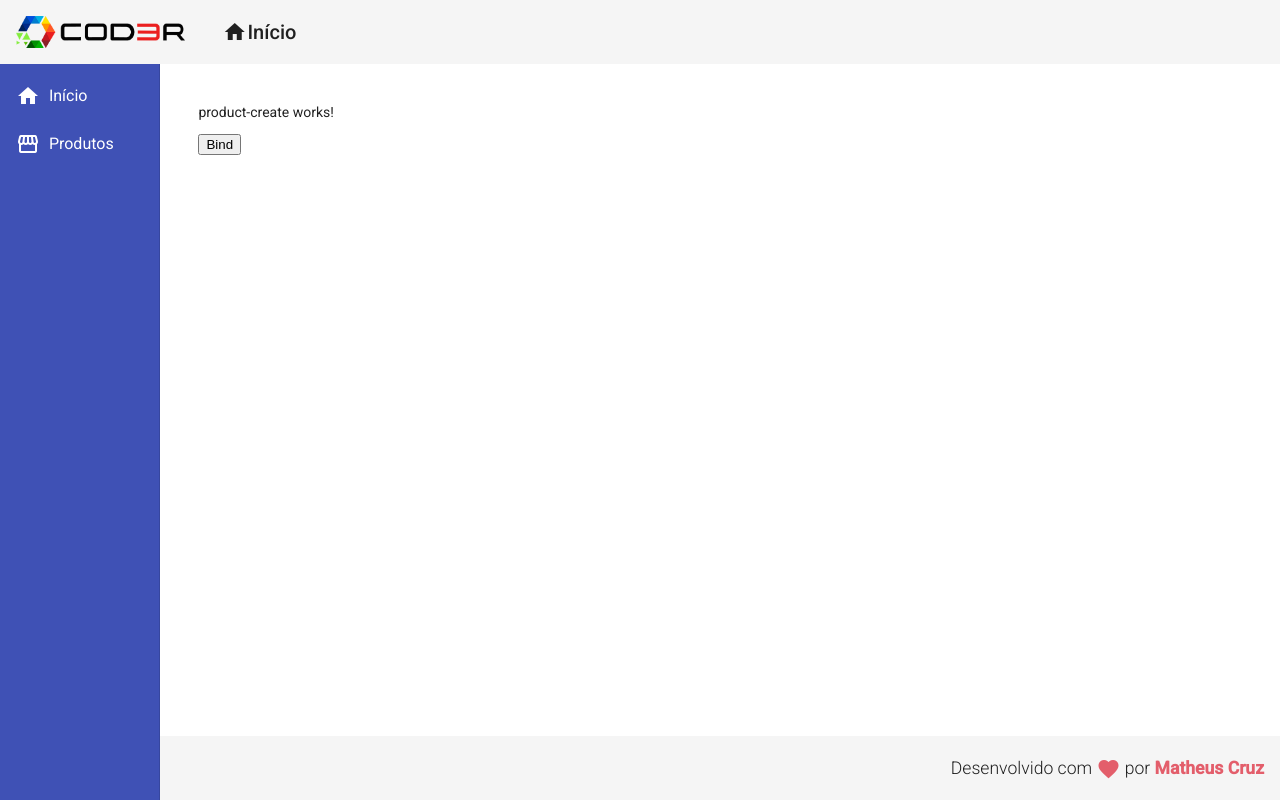
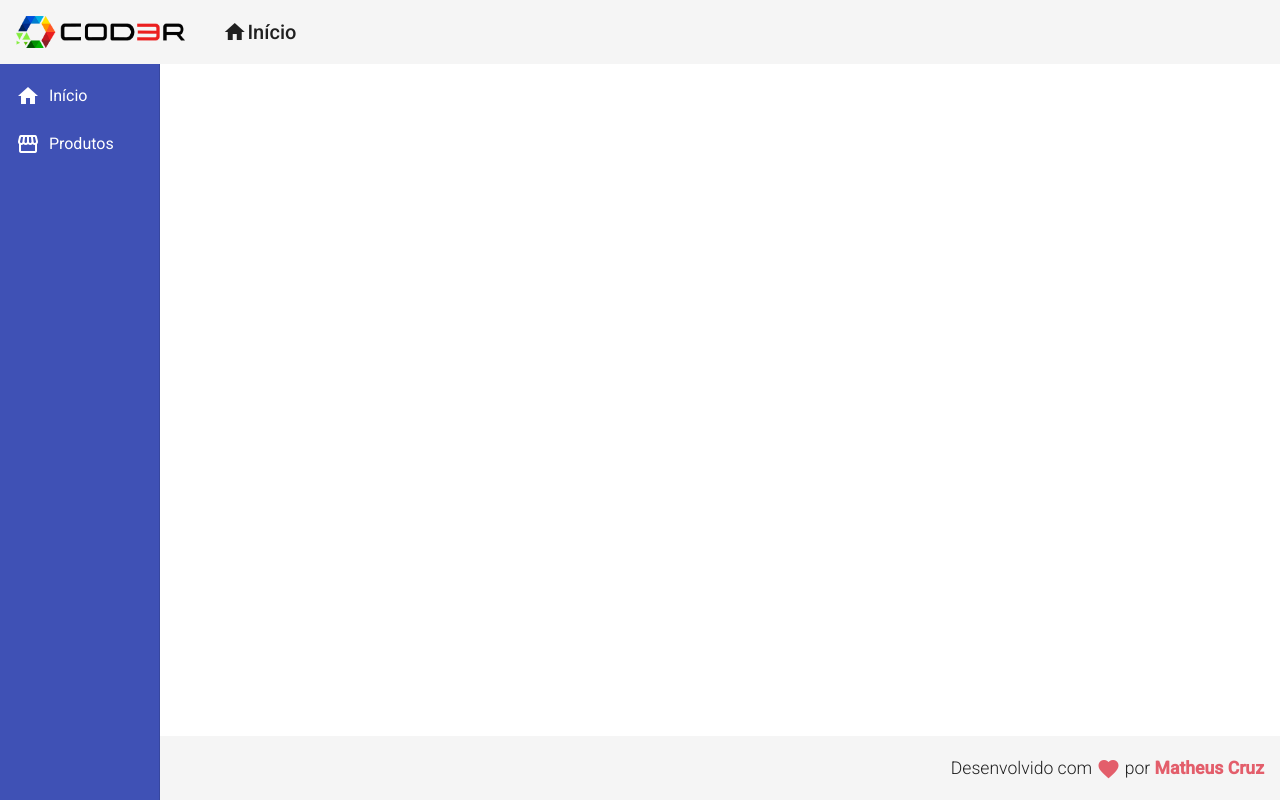
Before and after one commit to theusccruz/AppAngular-CursoCod3r, an Angular app in the folder frontend/: page /products/create in a window 1280 px wide. Built offline with nearby package versions, Linux system fonts and the light colour scheme.

Commit message:
botão de router para product-create

```diff
--- a/frontend/src/app/app.module.ts
+++ b/frontend/src/app/app.module.ts
@@ -16,6 +16,7 @@ import { ProductCrudComponent } from './views/product-crud/product-crud.componen
 import { RedDirective } from './directives/red.directive';
 import { ForDirective } from './directives/for.directive';
 import { ProductCreateComponent } from './components/product/product-create/product-create.component';
+import { MatButtonModule } from '@angular/material/button';
 
 @NgModule({
   declarations: [
@@ -36,7 +37,8 @@ import { ProductCreateComponent } from './components/product/product-create/prod
     MatToolbarModule,
     MatSidenavModule,
     MatListModule,
-    MatCardModule
+    MatCardModule,
+    MatButtonModule
   ],
   providers: [],
   bootstrap: [AppComponent]
--- a/frontend/src/app/components/product/product-create/product-create.component.html
+++ b/frontend/src/app/components/product/product-create/product-create.component.html
@@ -1,3 +1,2 @@
-<p [id]="atb">product-create works!</p>
-
-<button (click)="fazerAlgo()">Bind</button>
+<!-- <p [id]="atb">product-create works!</p>
+<button (click)="fazerAlgo()">Bind</button> -->
--- a/frontend/src/app/components/product/product-create/product-create.component.ts
+++ b/frontend/src/app/components/product/product-create/product-create.component.ts
@@ -7,14 +7,9 @@ import { Component, OnInit } from '@angular/core';
 })
 export class ProductCreateComponent implements OnInit {
 
-  atb = 'qualquer';
   constructor() { }
 
   ngOnInit(): void {
   }
 
-  fazerAlgo(): void {
-    console.log('fazendo algo');
-  }
-
 }
--- a/frontend/src/app/views/product-crud/product-crud.component.html
+++ b/frontend/src/app/views/product-crud/product-crud.component.html
@@ -1 +1,3 @@
-<p>product-crud works!</p>
+<button mat-raised-button (click)="navigateToProductCreate()">
+    Novo Produto
+</button>
--- a/frontend/src/app/views/product-crud/product-crud.component.ts
+++ b/frontend/src/app/views/product-crud/product-crud.component.ts
@@ -1,5 +1,5 @@
 import { Component, OnInit } from '@angular/core';
-
+import { Router } from "@angular/router";
 @Component({
   selector: 'app-product-crud',
   templateUrl: './product-crud.component.html',
@@ -7,9 +7,13 @@ import { Component, OnInit } from '@angular/core';
 })
 export class ProductCrudComponent implements OnInit {
 
-  constructor() { }
+  constructor(private _router: Router) { }
 
   ngOnInit(): void {
   }
 
+  navigateToProductCreate(): void {
+    this._router.navigate(['/products/create']);
+  }
+
 }
```
